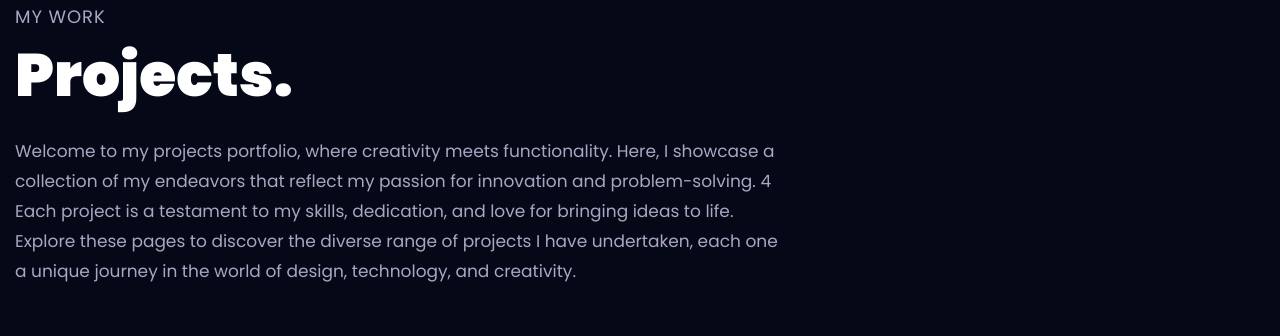
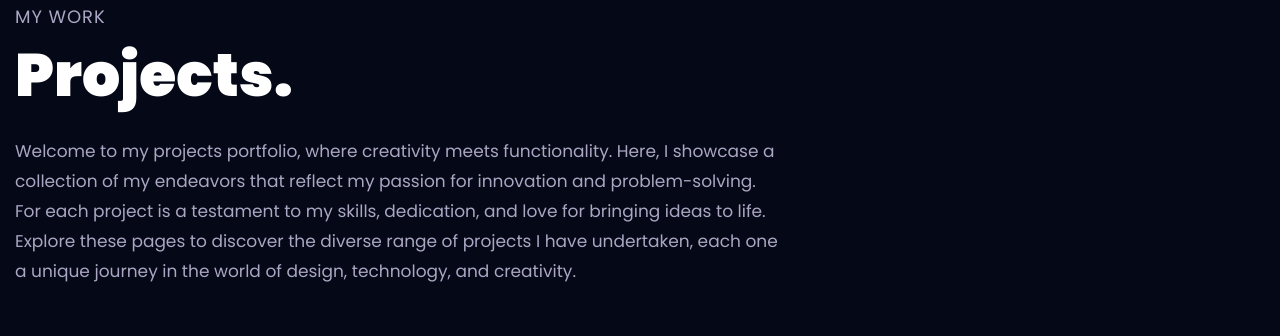
Before and after one commit to Jennovator/Jenyll-Portfolio, a React (Vite) app: page / in a window 1280 px wide. Shown: the part 1880-2216 px from the top of the page. Built offline with nearby package versions, Linux system fonts and the light colour scheme.

Commit message:
#Update: updated intro

```diff
--- a/src/components/Projects.jsx
+++ b/src/components/Projects.jsx
@@ -112,8 +112,8 @@ const Projects = () => {
               className="mt-4 text-secondary text-[17px] max-w-3xl leading-[30px]"
             >
               Welcome to my projects portfolio, where creativity meets functionality.
-              Here, I showcase a collection of my endeavors that reflect my passion for innovation and problem-solving. 4
-              Each project is a testament to my skills, dedication, and love for bringing ideas to life.
+              Here, I showcase a collection of my endeavors that reflect my passion for innovation and problem-solving. For
+              each project is a testament to my skills, dedication, and love for bringing ideas to life.
               Explore these pages to discover the diverse range of projects I have undertaken,
               each one a unique journey in the world of design, technology, and creativity.
             </motion.p>
```
